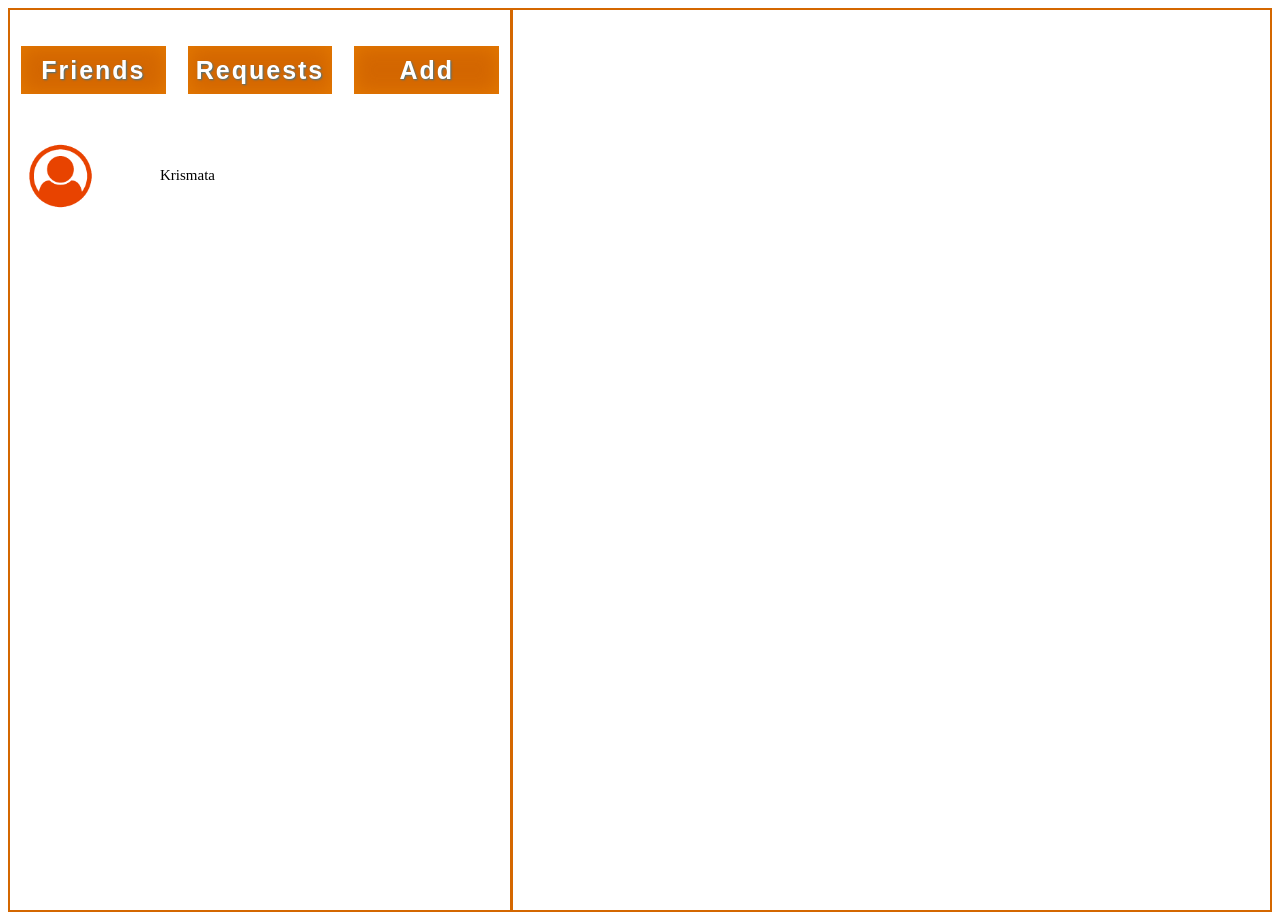
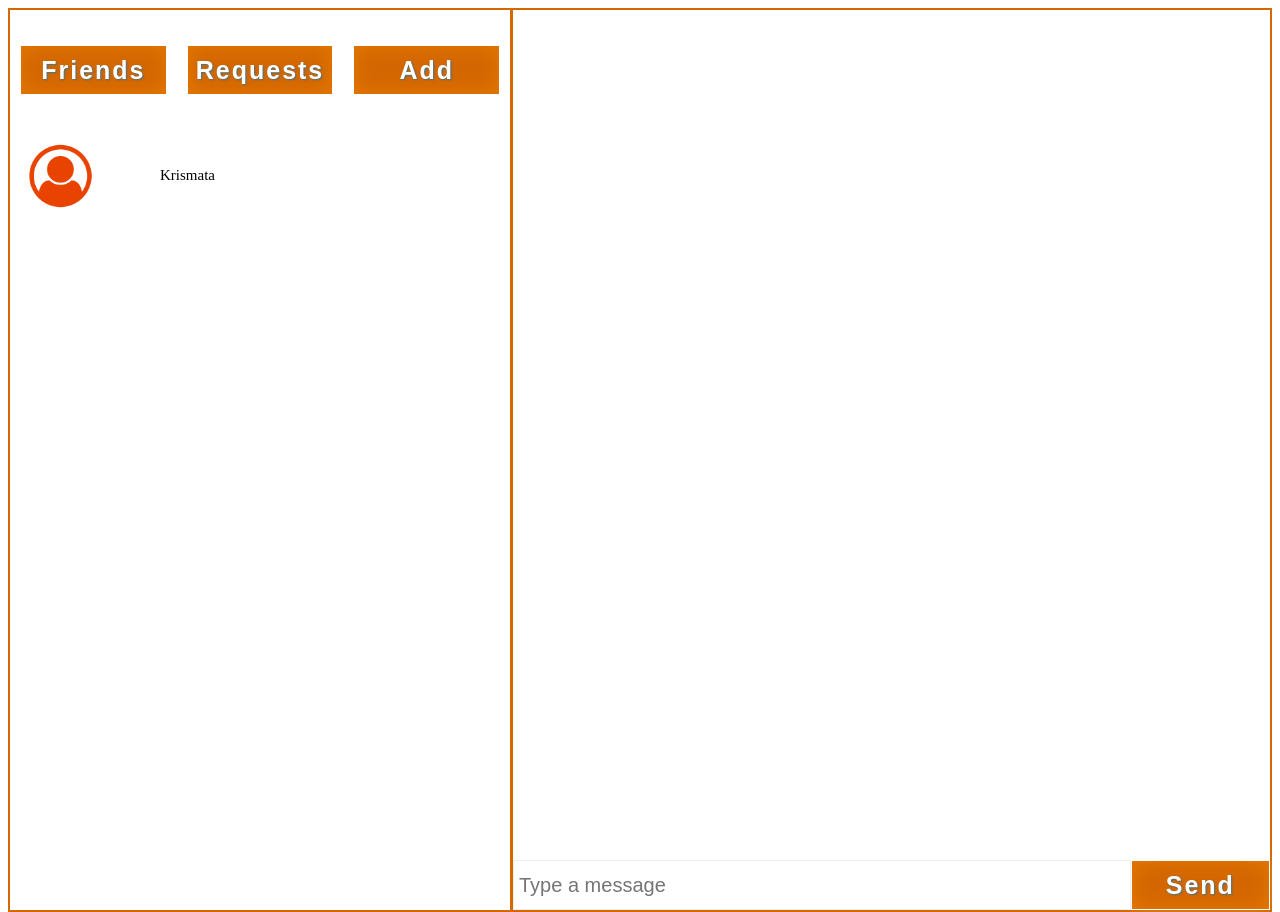
Before and after one commit to Asparuhov/Message-App, a React (Create React App) app in the folder client/: page / in a window 1280 px wide. Built offline with nearby package versions, Linux system fonts and the light colour scheme.

Commit message:
making the chat box

```diff
--- a/client/src/containers/ChatPanel/ChatPanel.js
+++ b/client/src/containers/ChatPanel/ChatPanel.js
@@ -1,9 +1,20 @@
-import React from "react";
-import classes from './ChatPanel.module.css';
+import React, { useState } from "react";
+import classes from "./ChatPanel.module.css";
 const ChatPanel = (props) => {
+  let [message, setMessage] = useState("");
   return (
-  <div className={classes.chat}>
-
-  </div>);
+    <div className={classes.chat}>
+      <div className={classes.Upper}></div>
+      <div className={classes.messagesBox}></div>
+      <div className={classes.bottom}>
+        <input
+          type="text"
+          placeholder="Type a message"
+          onChange={(e) => setMessage(e.target.value)}
+        />
+        <button>Send</button>
+      </div>
+    </div>
+  );
 };
 export default ChatPanel;
--- a/client/src/containers/ChatPanel/ChatPanel.module.css
+++ b/client/src/containers/ChatPanel/ChatPanel.module.css
@@ -4,4 +4,54 @@
   height: 900px;
   border: 2px solid rgb(212, 103, 0);
   margin-left: -1px;
+  position: relative;
 }
+
+.bottom {
+  position: absolute;
+  bottom: 0;
+  display: flex;
+  width: 100%;
+}
+.bottom input[type="text"] {
+  border: none;
+  background: transparent;
+  padding-left: 5px;
+  outline: none;
+  color: black;
+  width: 100%;
+  border: 1px solid #eee;
+  font-size: 20px;
+}
+.bottom button {
+  font-size: 25px;
+  width: 170px;
+  height: 50px;
+  top: 25px;
+  line-height: 40px;
+  font-family: sans-serif;
+  text-decoration: none;
+  font-weight: bolder;
+  letter-spacing: 2px;
+  text-align: center;
+  transition: all 0.35s;
+  border: 1px solid;
+  box-shadow: inset 0 0 20px rgba(248, 142, 2, 0.5),
+    0 0 20px rgba(255, 255, 255, 0.2);
+  outline-color: rgba(255, 255, 255, 0);
+  outline-offset: 15px;
+  text-shadow: 1px 1px 2px #427388;
+  background-color: rgb(212, 103, 0);
+  color: white;
+}
+.bottom button:hover {
+  border: 1px solid;
+  box-shadow: inset 0 0 20px 0 0 20px rgba(255, 255, 255, 0.2);
+  outline-color: rgba(255, 255, 255, 0);
+  outline-offset: 15px;
+  text-shadow: 1px 1px 2px #427388;
+  background-color: rgb(196, 152, 58);
+  color: white;
+  font-size: 25px;
+  cursor: pointer;
+}
```
